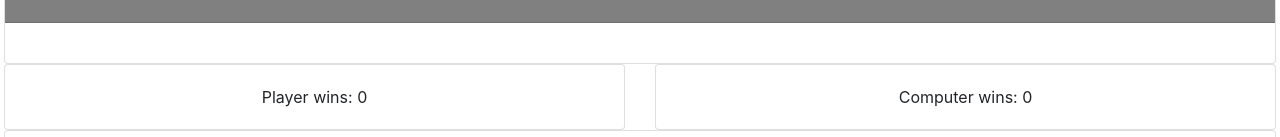
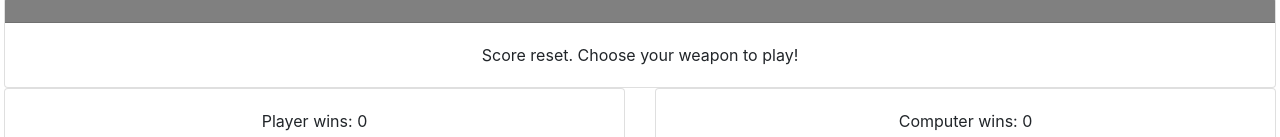
Before and after one commit to RileyTudbury/rock-paper-scissors, a plain HTML site: page index.html in a window 1280 px wide. Both pictures are taken after a click on the button "Reset wins". Shown: the part 190-327 px from the top of the page. Drawn offline with nearby package versions, Linux system fonts and the light colour scheme.

Commit message:
Style changes

```diff
--- a/app.js
+++ b/app.js
@@ -73,10 +73,11 @@ function drawWins() {
 function winsReset() {
   playerWins = 0
   computerWins = 0
-  resultFrameElem.textContent = ""
+  resultFrameElem.textContent = "Score reset. Choose your weapon to play!"
   resultHeaderElem.style.backgroundColor = "grey"
 
   drawWins()
+  drawGameFrame()
 }
 
 // Allows the computer player to randomly choose between rock, paper, and scissors
--- a/index.html
+++ b/index.html
@@ -58,7 +58,7 @@
       <div class="col-12 text-center">
         <div class="card">
           <div class="card-header" id="result-header"></div>
-          <div class="card-body" id="result-frame">
+          <div class="card-body" id="result-frame"> Choose your weapon to play!
           </div>
         </div>
       </div>
```
